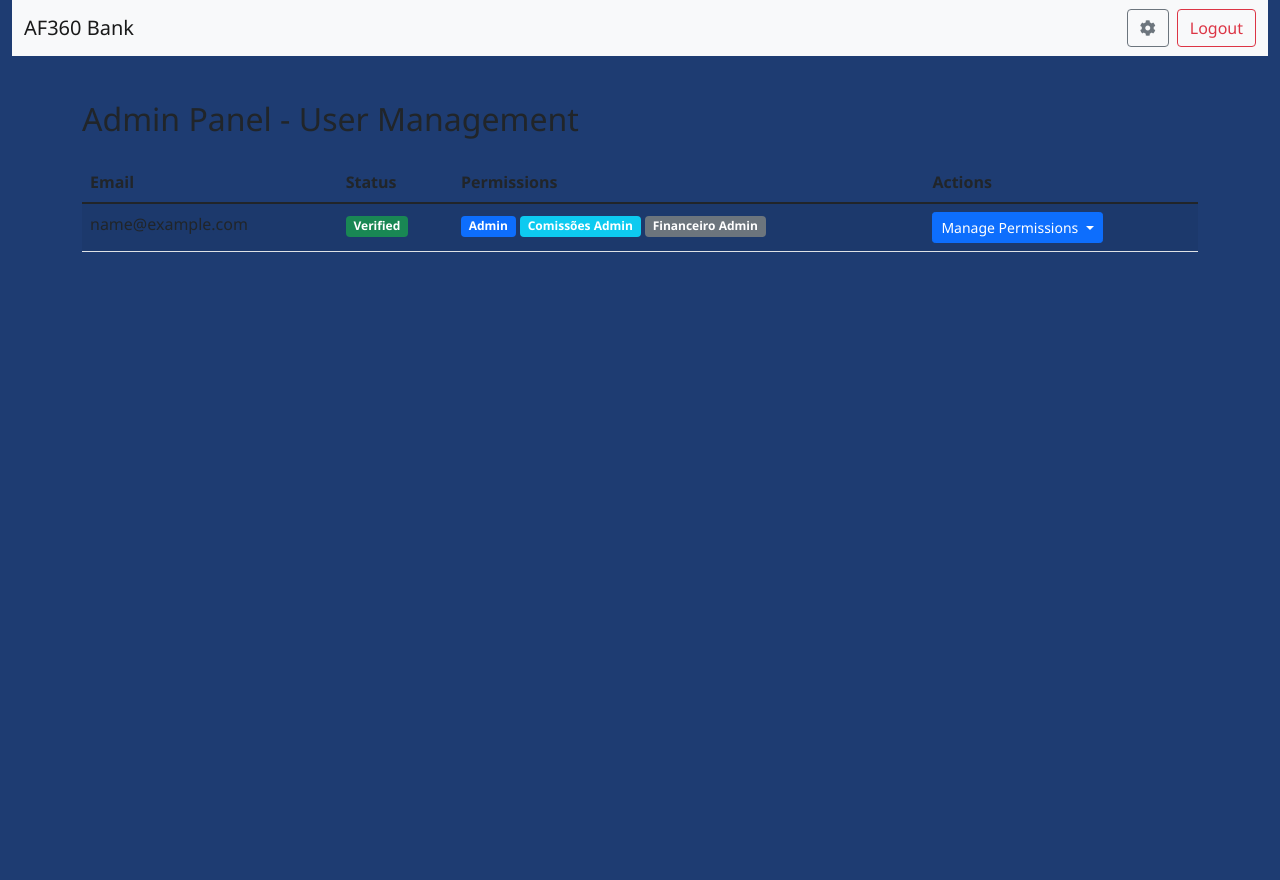
After one commit to rafaavmsilva/af360bank, a Flask app: page /admin in a window 1280 px wide. The commit adds this page. Run offline with Flask 2, Linux system fonts and the light colour scheme; a user stored in the database is signed in; tables that the repository leaves empty hold one stand-in row (values such as "Sample post").

Commit message:
Update app with new features and templates

```diff
--- a/app.py
+++ b/app.py
@@ -10,6 +10,8 @@ import re
 import secrets
 from datetime import datetime
 from auth_client import AuthClient
+from functools import wraps
+from flask_migrate import Migrate
 
 # Load environment variables
 load_dotenv()
@@ -30,6 +32,9 @@ if DATABASE_URL and DATABASE_URL.startswith("postgres://"):
 
 app.config['SQLALCHEMY_DATABASE_URI'] = DATABASE_URL or 'sqlite:///users.db'
 app.config['SQLALCHEMY_TRACK_MODIFICATIONS'] = False
+
+db = SQLAlchemy(app)
+migrate = Migrate(app, db)
 
 # Email configuration with detailed error handling
 def configure_email():
@@ -53,9 +58,7 @@ def configure_email():
 if not configure_email():
     print("Warning: Email configuration failed!")
 
-# Initialize extensions
-db = SQLAlchemy(app)
-mail = Mail(app)
+# Initialize LoginManager
 login_manager = LoginManager()
 login_manager.init_app(app)
 login_manager.login_view = 'login'  # Specify the login view
@@ -67,9 +70,19 @@ class User(db.Model, UserMixin):
     password_hash = db.Column(db.String(120), nullable=False)
     email_verified = db.Column(db.Boolean, default=False)
     verification_token = db.Column(db.String(120), unique=True)
+    is_admin = db.Column(db.Boolean, default=False)
+    is_comissoes_admin = db.Column(db.Boolean, default=False)
+    is_financeiro_admin = db.Column(db.Boolean, default=False)
 
     def get_id(self):
         return str(self.id)
+
+    def get_permissions(self):
+        return {
+            'admin': self.is_admin,
+            'comissoes': self.is_comissoes_admin,
+            'financeiro': self.is_financeiro_admin
+        }
 
 @login_manager.user_loader
 def load_user(user_id):
@@ -124,6 +137,15 @@ def generate_redirect_token(destination):
             'email_verified': current_user.email_verified
         }
     })
+
+def admin_required(f):
+    @wraps(f)
+    def decorated_function(*args, **kwargs):
+        if not current_user.is_authenticated or not current_user.is_admin:
+            flash('You need to be an admin to access this page.', 'danger')
+            return redirect(url_for('index'))
+        return f(*args, **kwargs)
+    return decorated_function
 
 @app.route('/register', methods=['GET', 'POST'])
 def register():
@@ -278,6 +300,42 @@ def redirect_to_project(project):
         return redirect(f'{financeiro_url}/auth?token={token}')
     return redirect(url_for('index'))
 
+@app.route('/admin')
+@login_required
+@admin_required
+def admin_panel():
+    users = User.query.all()
+    return render_template('admin_panel.html', users=users)
+
+@app.route('/admin/toggle-permission/<int:user_id>/<permission>', methods=['POST'])
+@login_required
+@admin_required
+def toggle_permission(user_id, permission):
+    user = User.query.get_or_404(user_id)
+
+    # Prevent self-demotion for the last admin
+    if permission == 'admin' and user.id == current_user.id:
+        admin_count = User.query.filter_by(is_admin=True).count()
+        if admin_count <= 1:
+            flash('Cannot remove admin status from the last admin user.', 'danger')
+            return redirect(url_for('admin_panel'))
+
+    if permission == 'admin':
+        user.is_admin = not user.is_admin
+    elif permission == 'comissoes':
+        user.is_comissoes_admin = not user.is_comissoes_admin
+    elif permission == 'financeiro':
+        user.is_financeiro_admin = not user.is_financeiro_admin
+
+    try:
+        db.session.commit()
+        flash(f'Successfully updated permissions for {user.email}', 'success')
+    except Exception as e:
+        db.session.rollback()
+        flash('An error occurred while updating permissions.', 'danger')
+
+    return redirect(url_for('admin_panel'))
+
 @app.route('/')
 @login_required
 def index():
--- /dev/null
+++ b/db_init.py
@@ -0,0 +1,6 @@
+from app import db
+
+# Create all tables
+db.create_all()
+
+print("Database tables created successfully!")
--- a/migrate_db.py
+++ b/migrate_db.py
@@ -61,7 +61,10 @@ def migrate_data():
                 email VARCHAR(120) UNIQUE NOT NULL,
                 password_hash VARCHAR(120) NOT NULL,
                 email_verified BOOLEAN DEFAULT FALSE,
-                verification_token VARCHAR(120) UNIQUE
+                verification_token VARCHAR(120) UNIQUE,
+                is_admin BOOLEAN DEFAULT FALSE,
+                is_comissoes_admin BOOLEAN DEFAULT FALSE,
+                is_financeiro_admin BOOLEAN DEFAULT FALSE
             )
         """)
 
--- a/requirements.txt
+++ b/requirements.txt
@@ -2,6 +2,7 @@ Flask==2.0.1
 Flask-SQLAlchemy==2.5.1
 Flask-Login==0.5.0
 Flask-Mail==0.9.1
+Flask-Migrate==4.0.5
 Werkzeug==2.0.1
 itsdangerous==2.0.1
 python-dotenv==0.19.0
@@ -16,3 +17,4 @@ psycopg2-binary==2.9.9
 greenlet==3.0.1
 psycopg2==2.9.9
 pyOpenSSL==23.2.0
+auth_client==1.0.0
--- /dev/null
+++ b/templates/admin_panel.html
@@ -0,0 +1,77 @@
+{% extends "base.html" %}
+
+{% block content %}
+<div class="container">
+    <h2 class="mb-4">Admin Panel - User Management</h2>
+    <div class="table-responsive">
+        <table class="table table-striped">
+            <thead>
+                <tr>
+                    <th>Email</th>
+                    <th>Status</th>
+                    <th>Permissions</th>
+                    <th>Actions</th>
+                </tr>
+            </thead>
+            <tbody>
+                {% for user in users %}
+                <tr>
+                    <td>{{ user.email }}</td>
+                    <td>
+                        {% if user.email_verified %}
+                            <span class="badge bg-success">Verified</span>
+                        {% else %}
+                            <span class="badge bg-warning">Unverified</span>
+                        {% endif %}
+                    </td>
+                    <td>
+                        {% if user.is_admin %}
+                            <span class="badge bg-primary">Admin</span>
+                        {% endif %}
+                        {% if user.is_comissoes_admin %}
+                            <span class="badge bg-info">Comissões Admin</span>
+                        {% endif %}
+                        {% if user.is_financeiro_admin %}
+                            <span class="badge bg-secondary">Financeiro Admin</span>
+                        {% endif %}
+                        {% if not user.is_admin and not user.is_comissoes_admin and not user.is_financeiro_admin %}
+                            <span class="badge bg-light text-dark">Normal User</span>
+                        {% endif %}
+                    </td>
+                    <td>
+                        <div class="btn-group">
+                            <button type="button" class="btn btn-sm btn-primary dropdown-toggle" data-bs-toggle="dropdown">
+                                Manage Permissions
+                            </button>
+                            <ul class="dropdown-menu">
+                                <li>
+                                    <form action="{{ url_for('toggle_permission', user_id=user.id, permission='admin') }}" method="POST" class="d-inline">
+                                        <button type="submit" class="dropdown-item">
+                                            {% if user.is_admin %}Remove{% else %}Add{% endif %} Admin
+                                        </button>
+                                    </form>
+                                </li>
+                                <li>
+                                    <form action="{{ url_for('toggle_permission', user_id=user.id, permission='comissoes') }}" method="POST" class="d-inline">
+                                        <button type="submit" class="dropdown-item">
+                                            {% if user.is_comissoes_admin %}Remove{% else %}Add{% endif %} Comissões Admin
+                                        </button>
+                                    </form>
+                                </li>
+                                <li>
+                                    <form action="{{ url_for('toggle_permission', user_id=user.id, permission='financeiro') }}" method="POST" class="d-inline">
+                                        <button type="submit" class="dropdown-item">
+                                            {% if user.is_financeiro_admin %}Remove{% else %}Add{% endif %} Financeiro Admin
+                                        </button>
+                                    </form>
+                                </li>
+                            </ul>
+                        </div>
+                    </td>
+                </tr>
+                {% endfor %}
+            </tbody>
+        </table>
+    </div>
+</div>
+{% endblock %}
--- a/templates/base.html
+++ b/templates/base.html
@@ -23,6 +23,21 @@
 </head>
 <body>
     <div class="container-fluid">
+        {% if current_user.is_authenticated %}
+        <nav class="navbar navbar-expand-lg navbar-light bg-light mb-4">
+            <div class="container-fluid">
+                <a class="navbar-brand" href="{{ url_for('index') }}">AF360 Bank</a>
+                <div class="d-flex">
+                    {% if current_user.is_admin %}
+                    <a href="{{ url_for('admin_panel') }}" class="btn btn-outline-secondary me-2" title="Admin Panel">
+                        <i class="fas fa-cog"></i>
+                    </a>
+                    {% endif %}
+                    <a href="{{ url_for('logout') }}" class="btn btn-outline-danger">Logout</a>
+                </div>
+            </div>
+        </nav>
+        {% endif %}
         <!-- Main content -->
         <main class="main-content">
             {% block content %}{% endblock %}
```
Also changed, not shown: create_admin.py (added, +38 -0 lines), instance/users.db, 1 other file.
